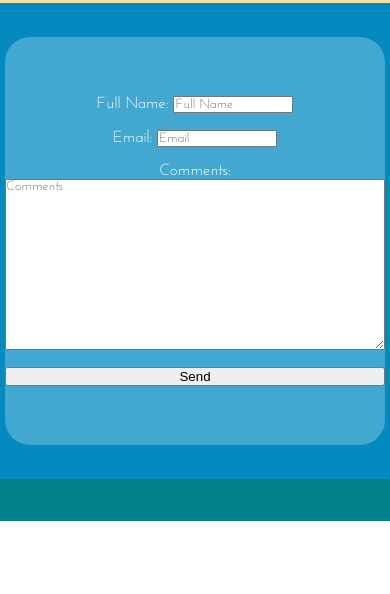
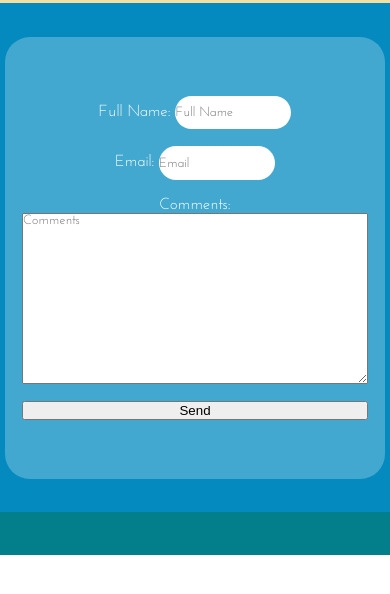
Before and after one commit to uxshore/uxshore, a plain HTML site: page html/contact.html in a window 390 px wide. Shown: the part 90-684 px from the top of the page. Drawn offline with Linux system fonts and the light colour scheme.

Commit message:
Update main.css

```diff
--- a/css/main.css
+++ b/css/main.css
@@ -358,8 +358,7 @@
     }
 
     .formp {
-        margin-top: 2vh;
-        margin-bottom: 2vh;
+        margin: 2vh;
         display: flex;
         justify-content: center;
         flex-direction: column;
@@ -372,6 +371,9 @@
 
     .input {
         font-family: josefin, helvetica;
+        height: 4vh;
+        border-radius: 25px;
+        border: none;
     }
 
     .inputtext {
```
